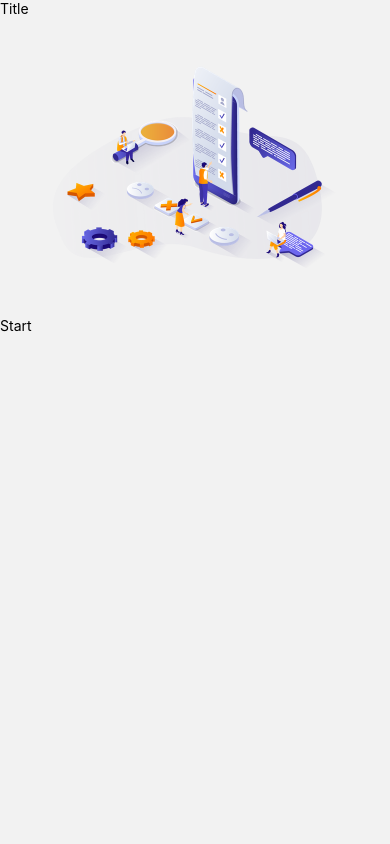
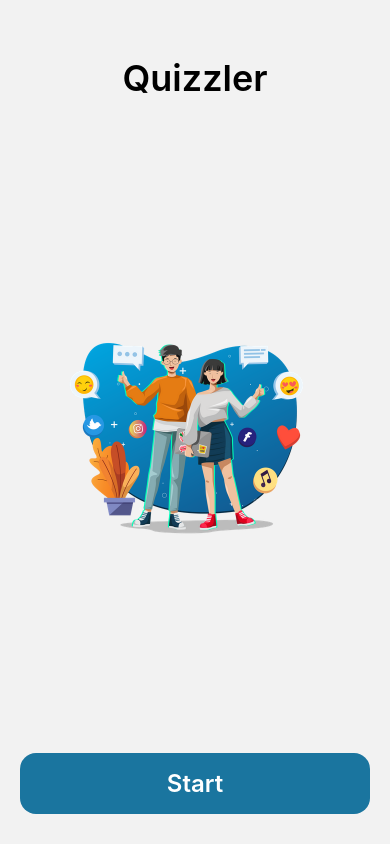
Before and after one commit to Maroob123/React-Native-QuizApp, a React Native app: screen /Home in a window 390 px wide. Built offline with nearby package versions, Linux system fonts and the light colour scheme.

Commit message:
UI Improvements

```diff
--- a/Components/Title.js
+++ b/Components/Title.js
@@ -3,12 +3,23 @@ import React from 'react'
 
 const Title = () => {
   return (
-    <View>
-      <Text>Title</Text>
+    <View style={styles.container}>
+      <Text style={styles.title}>Quizzler</Text>
     </View>
   )
 }
 
 export default Title
 
-const styles = StyleSheet.create({})
+const styles = StyleSheet.create({
+  title:{
+    fontSize: 36,
+    fontWeight: "600",
+    color: 'black',
+  },
+  container:{
+    paddingVertical: 16,
+    justifyContent: 'center',
+    alignItems: 'center',
+  }
+})
--- a/Screens/Home.js
+++ b/Screens/Home.js
@@ -1,11 +1,11 @@
 import { StyleSheet, Text, View, TouchableOpacity, Image } from 'react-native'
 import React from 'react';
 import { Title } from '../Components';
-import HomeBanner from '../assets/HomeBanner.png';
+import HomeBanner from '../assets/home2.png';
 
 const Home = ({navigation}) => {
   return (
-    <View>
+    <View style={styles.container}>
       <Title />
       <View style={styles.bannerContainer}>
         <Image source={HomeBanner}
@@ -13,8 +13,9 @@ const Home = ({navigation}) => {
         resizeMode="contain"
         />
       </View>
-      <TouchableOpacity onPress={()=>navigation.navigate("Quiz")}>
-          <Text>Start</Text>
+      <TouchableOpacity onPress={()=>navigation.navigate("Quiz")}
+      style={styles.button}>
+          <Text style={styles.buttonText}>Start</Text>
       </TouchableOpacity>
     </View>
   )
@@ -30,5 +31,25 @@ const styles = StyleSheet.create({
   bannerContainer:{
     justifyContent: 'center',
     alignItems: 'center',
-  }
+    flex: 1,
+  },
+  container:{
+    paddingTop: 40,
+    paddingHorizontal: 20,
+    height: "100%",
+  },
+  button:{
+    width: '100%',
+    backgroundColor: '#1A759F',
+    padding: 16,
+    borderRadius: 16,
+    alignItems: 'center',
+    marginBottom: 30,
+  },
+  buttonText:{
+    fontSize: 24,
+    fontWeight: '600',
+    color: 'white',
+
+  },
 })
--- a/Screens/Quiz.js
+++ b/Screens/Quiz.js
@@ -1,37 +1,53 @@
 import { StyleSheet, Text, View, TouchableOpacity } from 'react-native'
-import React from 'react'
+import React, {useState, useEffect } from 'react'
 
-const Quiz = ({navigation}) => {
+const Quiz = ({ navigation }) => {
+  const [questions, setQuestions] = useState();
+  const [ques, setQues] = useState(0);
+  const getQuiz = async () => {
+    const url = 'https://opentdb.com/api.php?amount=10&type=multiple'
+    const res = await fetch(url);
+    const data = await res.json();
+    setQuestions(data.results);
+  }
+  useEffect(() => {
+    getQuiz();
+  }, [])
+
   return (
     <View style={styles.container}>
+      {questions &&
+        <View style={styles.parent}>
           <View style={styles.top}>
-        <Text>This is Question</Text>
+            <Text style={styles.question}>This is Question</Text>
           </View>
           <View style={styles.options}>
-        <TouchableOpacity>
-          <Text>Option 1</Text>
+            <TouchableOpacity style={styles.optionButton}>
+              <Text style={styles.option}>Option 1</Text>
             </TouchableOpacity>
-        <TouchableOpacity>
-          <Text>Option 2</Text>
+            <TouchableOpacity style={styles.optionButton}>
+              <Text style={styles.option}>Option 2</Text>
             </TouchableOpacity>
-        <TouchableOpacity>
-          <Text>Option 3</Text>
+            <TouchableOpacity style={styles.optionButton}>
+              <Text style={styles.option}>Option 3</Text>
             </TouchableOpacity>
-        <TouchableOpacity>
-          <Text>Option 4</Text>
+            <TouchableOpacity style={styles.optionButton}>
+              <Text style={styles.option}>Option 4</Text>
             </TouchableOpacity>
           </View>
           <View style={styles.bottom}>
-        <TouchableOpacity>
-          <Text>SKIP</Text>
+            <TouchableOpacity style={styles.button}>
+              <Text style={styles.buttonText}>SKIP</Text>
             </TouchableOpacity>
-        <TouchableOpacity>
-          <Text>NEXT</Text>
+            <TouchableOpacity style={styles.button}>
+              <Text style={styles.buttonText}>NEXT</Text>
             </TouchableOpacity>
-        <TouchableOpacity onPress={()=>navigation.navigate("Result")}>
-          <Text>END</Text>
+            <TouchableOpacity style={styles.button}>
+              <Text style={styles.buttonText}>END</Text>
             </TouchableOpacity>
           </View>
+        </View>
+      }
     </View>
   )
 }
@@ -39,21 +55,53 @@ const Quiz = ({navigation}) => {
 export default Quiz;
 
 const styles = StyleSheet.create({
-  container:{
-    padding: 12,
-    height: '100%',
-  },
-  top:{
-    marginVertical: 16,
-  },
-  options:{
-    marginVertical: 16,
-    flex: 1,
-  },
-  bottom:{
+  bottom: {
     marginBottom: 12,
     paddingVertical: 16,
     justifyContent: 'space-between',
     flexDirection: 'row',
-  }
+  },
+  button: {
+    backgroundColor: '#1A759F',
+    padding: 12,
+    paddingHorizontal: 16,
+    borderRadius: 16,
+    alignItems: 'center',
+    marginBottom: 30,
+  },
+  buttonText: {
+    fontSize: 18,
+    fontWeight: '600',
+    color: 'white',
+  },
+  container: {
+    paddingTop: 40,
+    paddingHorizontal: 20,
+    height: "100%",
+  },
+  options: {
+    marginVertical: 16,
+    flex: 1,
+  },
+  option: {
+    fontSize: 18,
+    fontWeight: '500',
+    color: 'white',
+  },
+  optionButton: {
+    paddingVertical: 12,
+    marginVertical: 6,
+    backgroundColor: '#34A0A4',
+    paddingHorizontal: 12,
+    borderRadius: 12,
+  },
+  parent:{
+    height: '100%',
+  },
+  question: {
+    fontSize: 28,
+  },
+  top: {
+    marginVertical: 16,
+  },
 })
--- a/Screens/Results.js
+++ b/Screens/Results.js
@@ -5,7 +5,7 @@ import HomeBanner from '../assets/HomeBanner.png';
 
 const Results = ({navigation}) => {
   return (
-    <View>
+    <View style={styles.container}>
       <Title />
       <View style={styles.bannerContainer}>
         <Image source={HomeBanner}
@@ -14,7 +14,7 @@ const Results = ({navigation}) => {
         />
       </View>
       <TouchableOpacity onPress={()=>navigation.navigate("Home")}>
-          <Text>Start</Text>
+          <Text>Home</Text>
       </TouchableOpacity>
     </View>
   )
@@ -30,5 +30,10 @@ const styles = StyleSheet.create({
   bannerContainer:{
     justifyContent: 'center',
     alignItems: 'center',
-  }
+  },
+  container:{
+    paddingTop: 40,
+    paddingHorizontal: 20,
+    height: "100%",
+  },
 })
```
Also changed, not shown: assets/home2.png (added), 1 other file (tests, documents, lock files or other folders). Lines whose indentation alone changed are shown as unchanged.
